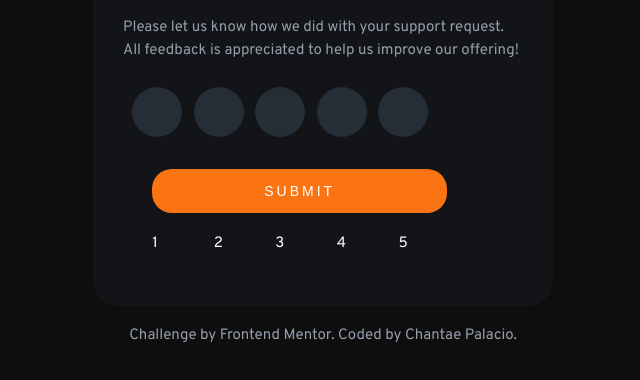
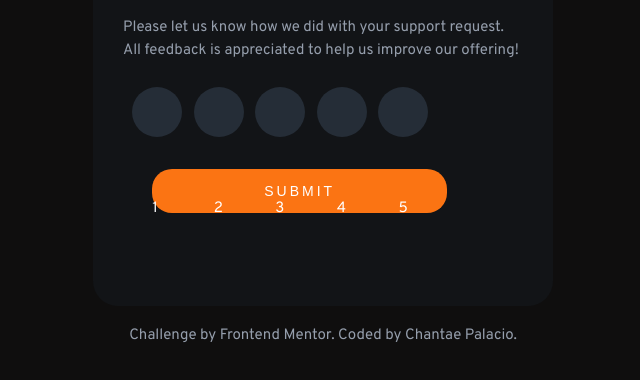
Before and after one commit to taepal467/interactive_rating_component, a plain HTML site: page index.html in a window 1280 px wide. Shown: the part 300-680 px from the top of the page, without its empty margins (317-957 px from the left). Drawn offline with nearby package versions, Linux system fonts and the light colour scheme.

Commit message:
Correctly aligned the label content

```diff
--- a/style.css
+++ b/style.css
@@ -134,9 +134,7 @@ label {
     line-height: 32px;
     position: absolute;
     z-index: 1;
-    bottom: 240px;
-
-
+    bottom: 275px;
   }
 
   input {
```
